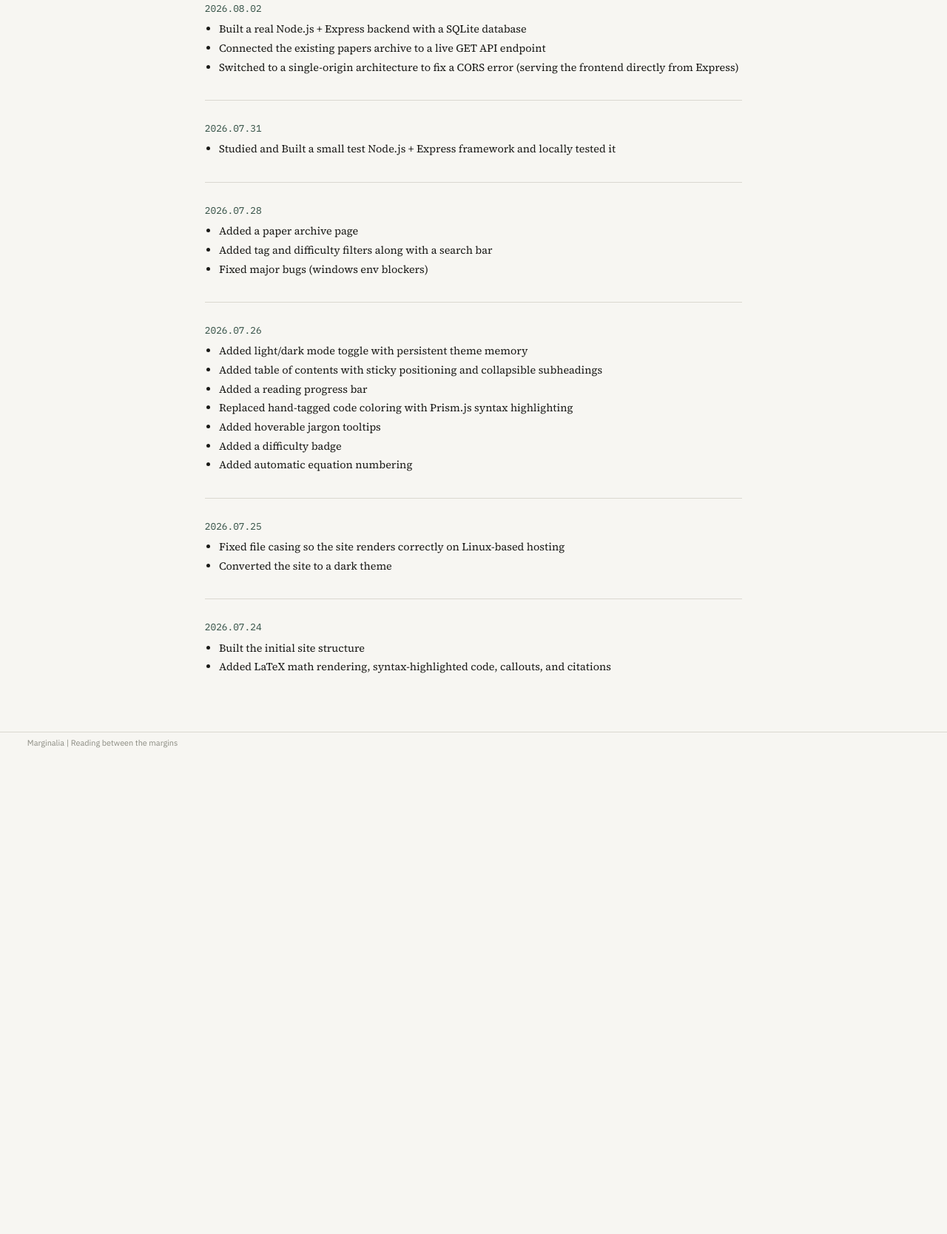
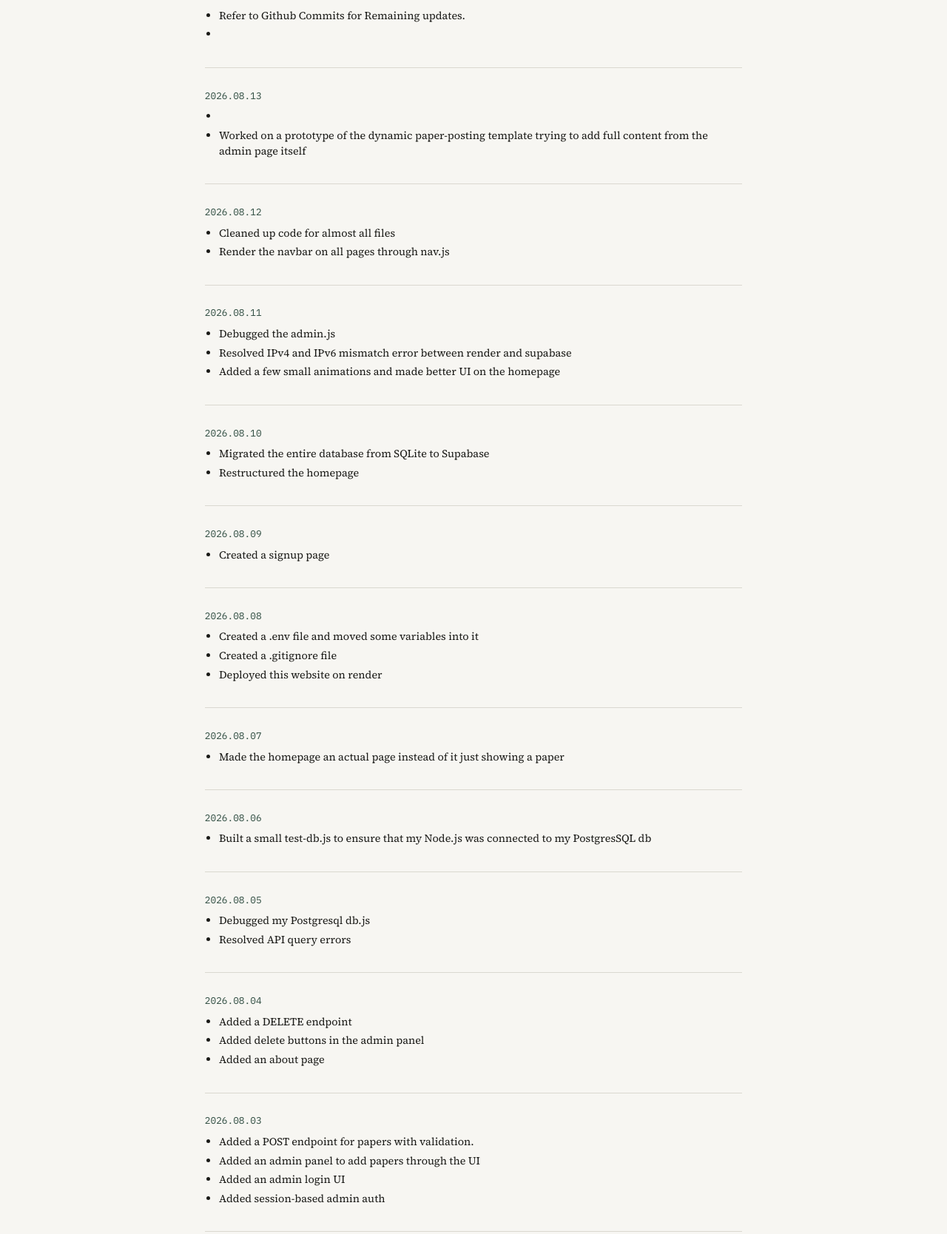
Before and after one commit to Kanavjot/Blog-Website, a website: page updates.html in a window 1280 px wide. Shown: the part 97-1765 px from the top of the page at 74% size. Before the commit the page ends 1117 px from the top, so only its background shows below. Drawn offline with nearby package versions, Linux system fonts and the light colour scheme.

Commit message:
Updated the updates and about page

```diff
--- a/updates.html
+++ b/updates.html
@@ -21,6 +21,104 @@
 
   <main style="grid-template-columns: 1fr; max-width: 48rem;">
     <article class="post-main">
+
+      <div class = "update-entry">
+        <span class = "update-entry__date"></span>
+        <ul>
+          <li>Refer to Github Commits for Remaining updates.</li>
+          <li></li>
+        </ul>
+      </div>
+
+      <div class = "update-entry">
+        <span class = "update-entry__date">2026.08.13</span>
+        <ul>
+          <li></li>
+          <li>Worked on a prototype of the dynamic paper-posting template trying to add full content from the admin page itself</li>
+        </ul>
+      </div>
+
+      <div class = "update-entry">
+        <span class = "update-entry__date">2026.08.12</span>
+        <ul>
+          <li>Cleaned up code for almost all files</li>
+          <li>Render the navbar on all pages through nav.js</li>
+        </ul>
+      </div>
+
+      <div class = "update-entry">
+        <span class = "update-entry__date">2026.08.11</span>
+        <ul>
+          <li>Debugged the admin.js</li>
+          <li>Resolved IPv4 and IPv6 mismatch error between render and supabase</li>
+          <li>Added a few small animations and made better UI on the homepage</li>
+        </ul>
+      </div>
+
+      <div class = "update-entry">
+        <span class = "update-entry__date">2026.08.10</span>
+        <ul>
+          <li>Migrated the entire database from SQLite to Supabase</li>
+          <li>Restructured the homepage</li>
+        </ul>
+      </div>
+
+      <div class = "update-entry">
+        <span class = "update-entry__date">2026.08.09</span>
+        <ul>
+          <li>Created a signup page</li>
+        </ul>
+      </div>
+
+      <div class = "update-entry">
+        <span class = "update-entry__date">2026.08.08</span>
+        <ul>
+          <li>Created a .env file and moved some variables into it</li>
+          <li>Created a .gitignore file</li>
+          <li>Deployed this website on render</li>
+        </ul>
+      </div>
+
+      <div class = "update-entry">
+        <span class = "update-entry__date">2026.08.07</span>
+        <ul>
+          <li>Made the homepage an actual page instead of it just showing a paper</li>
+        </ul>
+      </div>
+
+      <div class = "update-entry">
+        <span class = "update-entry__date">2026.08.06</span>
+        <ul>
+          <li>Built a small test-db.js to ensure that my Node.js was connected to my PostgresSQL db</li>
+        </ul>
+      </div>
+
+      <div class = "update-entry">
+        <span class = "update-entry__date">2026.08.05</span>
+        <ul>
+          <li>Debugged my Postgresql db.js</li>
+          <li>Resolved API query errors</li>
+        </ul>
+      </div>
+
+      <div class = "update-entry">
+        <span class = "update-entry__date">2026.08.04</span>
+        <ul>
+          <li>Added a DELETE endpoint</li>
+          <li>Added delete buttons in the admin panel</li>
+          <li>Added an about page</li>
+        </ul>
+      </div>
+
+      <div class = "update-entry">
+        <span class = "update-entry__date">2026.08.03</span>
+        <ul>
+          <li>Added a POST endpoint for papers with validation.</li>
+          <li>Added an admin panel to add papers through the UI</li>
+          <li>Added an admin login UI</li>
+          <li>Added session-based admin auth</li>
+        </ul>
+      </div>
 
       <div class = "update-entry">
         <span class = "update-entry__date">2026.08.02</span>
@@ -51,6 +149,7 @@
       <div class="update-entry">
         <span class="update-entry__date">2026.07.26</span>
         <ul>
+          <li>Added Updates page</li>
           <li>Added light/dark mode toggle with persistent theme memory</li>
           <li>Added table of contents with sticky positioning and collapsible subheadings</li>
           <li>Added a reading progress bar</li>
```
Also changed, not shown: about.html (+2 -0 lines).
